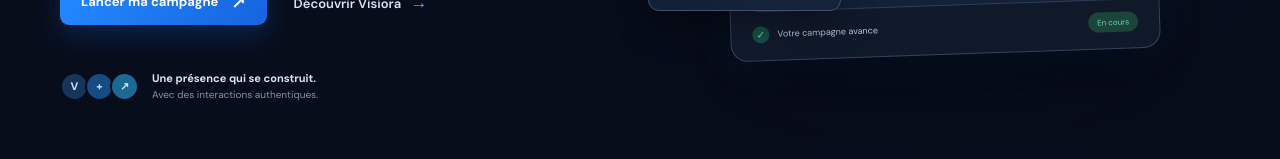
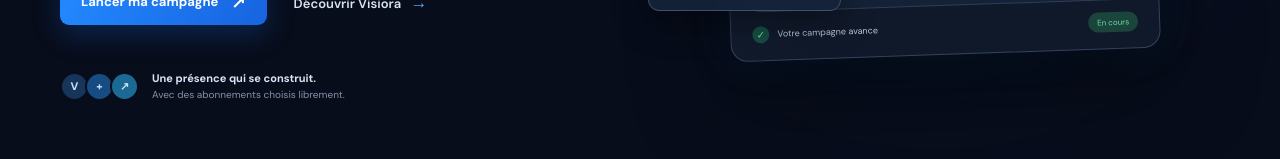
Before and after one commit to jemoresjemor9-collab/visiora, a Next.js app: page / in a window 1280 px wide. Shown: the part 641-800 px from the top of the page. Built offline with nearby package versions, Linux system fonts and the light colour scheme.

Commit message:
Keep homepage messaging focused on voluntary followers

```diff
--- a/app/page.tsx
+++ b/app/page.tsx
@@ -59,7 +59,7 @@ export default function Home() {
           </div>
           <div className="hero-proof">
             <div className="proof-avatars" aria-hidden="true"><span>V</span><span>+</span><span>↗</span></div>
-            <p><strong>Une présence qui se construit.</strong><br />Avec des interactions authentiques.</p>
+            <p><strong>Une présence qui se construit.</strong><br />Avec des abonnements choisis librement.</p>
           </div>
         </div>
 
```
